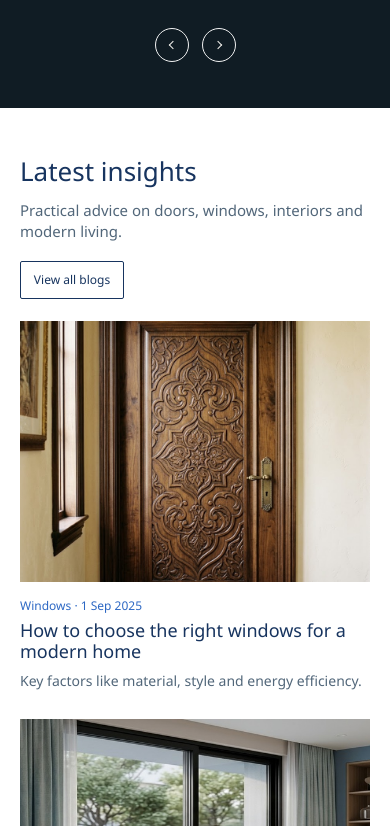
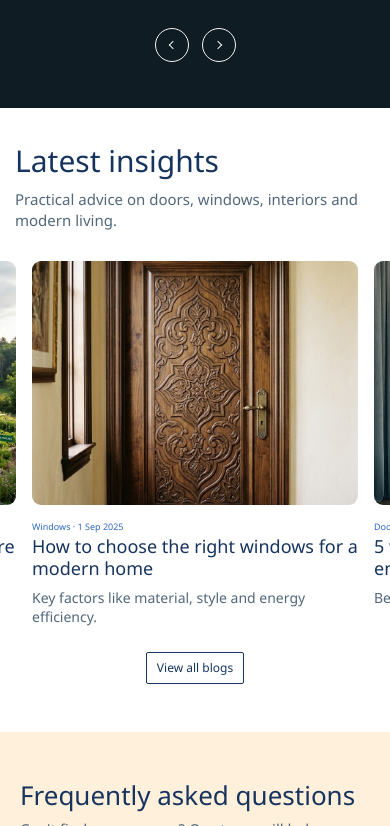
Before and after one commit to asimd2472/tp_next_new, a Next.js app: page / in a window 390 px wide. Shown: the part 3638-4464 px from the top of the page. Built offline with nearby package versions, Linux system fonts and the light colour scheme.

Commit message:
blog mobile responsive done

```diff
--- a/src/components/Blogs/Blogs.tsx
+++ b/src/components/Blogs/Blogs.tsx
@@ -1,4 +1,5 @@
 import Image from "next/image";
+import { useEffect, useRef } from "react";
 
 const posts = [
   {
@@ -28,6 +29,32 @@ const posts = [
 ];
 
 export default function Blogs() {
+  const gridRef = useRef<HTMLDivElement>(null);
+
+  useEffect(() => {
+    const grid = gridRef.current;
+    if (!grid) return;
+
+    const mobileQuery = window.matchMedia("(max-width: 479px)");
+    const alignInitialCard = (isMobile: boolean) => {
+      grid.scrollLeft = 0;
+      if (!isMobile) return;
+
+      const firstPost = grid.querySelectorAll<HTMLElement>(".blogs__card")[1];
+      if (!firstPost) return;
+
+      const cardLeft = firstPost.getBoundingClientRect().left - grid.getBoundingClientRect().left;
+      grid.scrollLeft += cardLeft - (grid.clientWidth - firstPost.clientWidth) / 2;
+    };
+
+    const handleBreakpointChange = (event: MediaQueryListEvent) => alignInitialCard(event.matches);
+
+    alignInitialCard(mobileQuery.matches);
+    mobileQuery.addEventListener("change", handleBreakpointChange);
+
+    return () => mobileQuery.removeEventListener("change", handleBreakpointChange);
+  }, []);
+
   return (
     <section className="blogs" aria-labelledby="blogs-title">
       <div className="blogs__container">
@@ -39,7 +66,15 @@ export default function Blogs() {
           <a className="blogs__all-link" href="#blogs-title">View all blogs</a>
         </header>
 
-        <div className="blogs__grid">
+        <div className="blogs__grid" ref={gridRef}>
+          <article className="blogs__card blogs__card--mobile-preview" aria-hidden="true">
+            <div className="blogs__image">
+              <Image src={posts[posts.length - 1].image} alt="" fill sizes="(max-width: 479px) 78vw, 0px" />
+            </div>
+            <p className="blogs__meta">{posts[posts.length - 1].category} · {posts[posts.length - 1].date}</p>
+            <h3>{posts[posts.length - 1].title}</h3>
+            <p className="blogs__summary">{posts[posts.length - 1].summary}</p>
+          </article>
           {posts.map((post) => (
             <article className="blogs__card" key={post.title}>
               <div className="blogs__image">
--- a/src/components/Blogs/blogs.css
+++ b/src/components/Blogs/blogs.css
@@ -57,6 +57,10 @@
 
 .blogs__card {
   min-width: 0;
+}
+
+.blogs__card--mobile-preview {
+  display: none;
 }
 
 .blogs__image {
@@ -150,3 +154,101 @@
     padding-inline: 48px;
   }
 }
+
+@media (max-width: 479px) {
+  .blogs {
+    padding: 35px 0 48px;
+    background: #ffffff;
+  }
+
+  .blogs__container {
+    display: grid;
+    grid-template-columns: minmax(0, 1fr);
+    padding: 0 15px;
+  }
+
+  .blogs__heading {
+    display: contents;
+  }
+
+  .blogs__heading > div {
+    grid-row: 1;
+  }
+
+  .blogs__heading h2 {
+    font-size: 30px;
+    font-weight: 500;
+    line-height: 1.2;
+  }
+
+  .blogs__heading p {
+    margin-top: 10px;
+    font-size: 15px;
+    line-height: 1.4;
+  }
+
+  .blogs__grid {
+    grid-row: 2;
+    display: flex;
+    width: calc(100% + 30px);
+    margin: 30px -15px 0;
+    padding: 0;
+    column-gap: 16px;
+    overflow-x: auto;
+    overflow-y: hidden;
+    overscroll-behavior-x: contain;
+    scroll-snap-type: x mandatory;
+    scrollbar-width: none;
+  }
+
+  .blogs__grid::-webkit-scrollbar {
+    display: none;
+  }
+
+  .blogs__card,
+  .blogs__card--mobile-preview {
+    display: block;
+    flex: 0 0 calc(100vw - 64px);
+    scroll-snap-align: center;
+  }
+
+  .blogs__grid::before,
+  .blogs__grid::after {
+    flex: 0 0 16px;
+    content: "";
+  }
+
+  .blogs__image {
+    aspect-ratio: 1.34 / 1;
+    border-radius: 9px;
+  }
+
+  .blogs__meta {
+    margin: 16px 0 4px;
+    font-size: 9px;
+    line-height: 1.3;
+  }
+
+  .blogs__card h3 {
+    font-size: 18px;
+    font-weight: 500;
+    line-height: 1.2;
+  }
+
+  .blogs__summary {
+    margin-top: 8px;
+    font-size: 14px;
+    line-height: 1.4;
+  }
+
+  .blogs__all-link {
+    grid-row: 3;
+    justify-self: center;
+    min-width: 78px;
+    min-height: 29px;
+    margin-top: 25px;
+    padding: 8px 10px;
+    font-size: 12px;
+    line-height: 1.2;
+  }
+}
```
